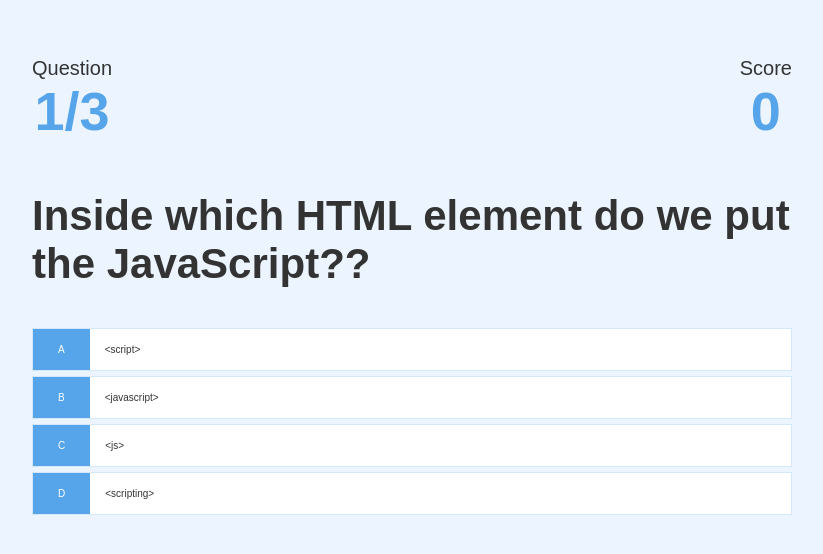
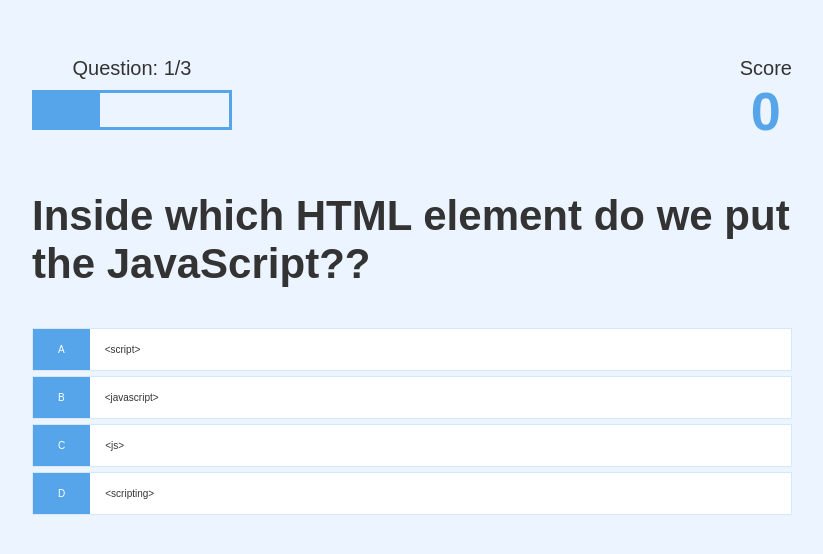
Before and after one commit to Grumpex/Alens-Quiz-App, a plain HTML site: page game.html in a window 1280 px wide. Shown: the part 112-666 px from the top of the page, without its empty margins (228-1051 px from the left). Drawn offline with Linux system fonts and the light colour scheme.

Commit message:
Created a progress bar

```diff
--- a/game.css
+++ b/game.css
@@ -49,3 +49,18 @@
 .hud-main-text{
     text-align: center;
 }
+
+/* Progress bar */
+
+#progressBar{
+    width: 20rem;
+    height: 4rem;
+    border: 0.3rem solid #56a5eb;
+    margin-top: 1rem;
+}
+
+#progressBarFull{
+    height: 3.5rem;
+    background-color: #56a5eb;
+    width: 0%;
+}
--- a/game.html
+++ b/game.html
@@ -12,12 +12,14 @@
         <div id="game" class="justify-center flex-column">
             <div id="hud">
                 <div id="hud-item">
-                    <p class="hud-prefix">
+                    <p id="progressText" class="hud-prefix">
                         Question
                     </p>
-                    <h1 class="hud-main-text" id="questionCounter">
+                    <div id="progressBar">
+                        <div id="progressBarFull">
 
-                    </h1>
+                        </div>
+                    </div>
                 </div>
                     <div id="hud-item">
                         <p class="hud-prefix">
--- a/game.js
+++ b/game.js
@@ -1,6 +1,7 @@
 const question = document.getElementById('question');
 const choices = Array.from(document.getElementsByClassName('choice-text'));
-const questionCounterText = document.getElementById('questionCounter');
+const progressText = document.getElementById('progressText');
+const progressBarFull = document.getElementById('progressBarFull');
 const scoreText = document.getElementById('score');
 let currentQuestion = {
 };
@@ -54,7 +55,9 @@ getNewQuestions = () => {
             return window.location.assign("/end.html");
         }
     questionCounter++;
-    questionCounterText.innerText = `${questionCounter}/${MAX_QUESTIONS}`;
+    progressText.innerText = `Question: ${questionCounter}/${MAX_QUESTIONS}`;
+    // update progress bar
+    progressBarFull.style.width = `${(questionCounter / MAX_QUESTIONS) * 100}%`;
     const questionIndex = Math.floor(Math.random() * availabeQuestions.length);
     currentQuestion = availabeQuestions[questionIndex];
     question.innerText = currentQuestion.question;
```
